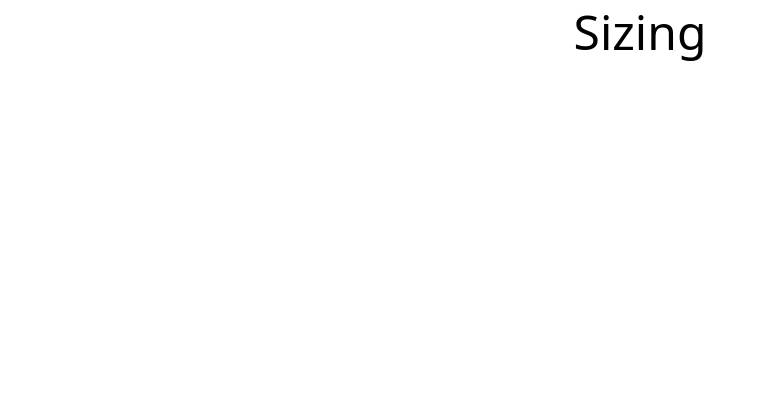
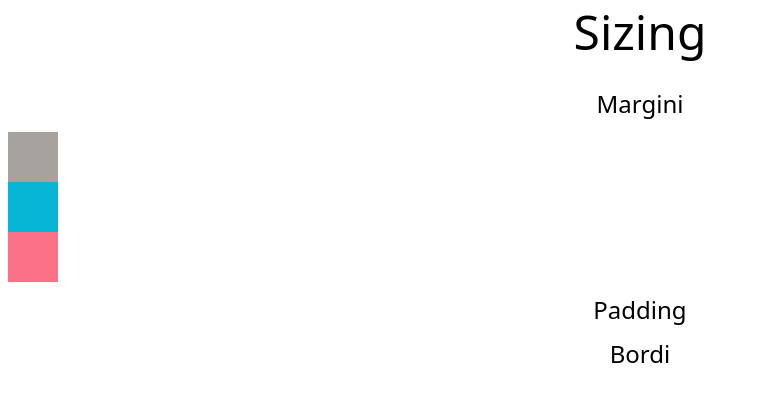
Before and after one commit to Ruma303/tailwind-fundamentals, a plain HTML site: page 5-Spacing/index.html in a window 1280 px wide. Shown: the whole page, without its empty margins (0-758 px from the left). Drawn offline with nearby package versions, Linux system fonts and the light colour scheme.

Commit message:
5 da aggiornare

```diff
--- a/5-Spacing/index.html
+++ b/5-Spacing/index.html
@@ -10,6 +10,23 @@
 
     <h1 class="text-5xl text-center mb-8">Sizing</h1>
 
+    <h2 class="text-2xl text-center my-3">Margini</h2>
+        <div class="">
+            <div class="bg-stone-400 w-[50px] h-[50px]"></div>
+            <div class="bg-cyan-500 w-[50px] h-[50px]"></div>
+            <div class="bg-rose-400 w-[50px] h-[50px]"></div>
+        </div>
+
+    <h2 class="text-2xl text-center my-3">Padding</h2>
+        <div class="">
+            <div class=""></div>
+        </div>
+
+    <h2 class="text-2xl text-center my-3">Bordi</h2>
+        <div class="">
+            <div class=""></div>
+        </div>
+
 
 </body>
 </html>
```
